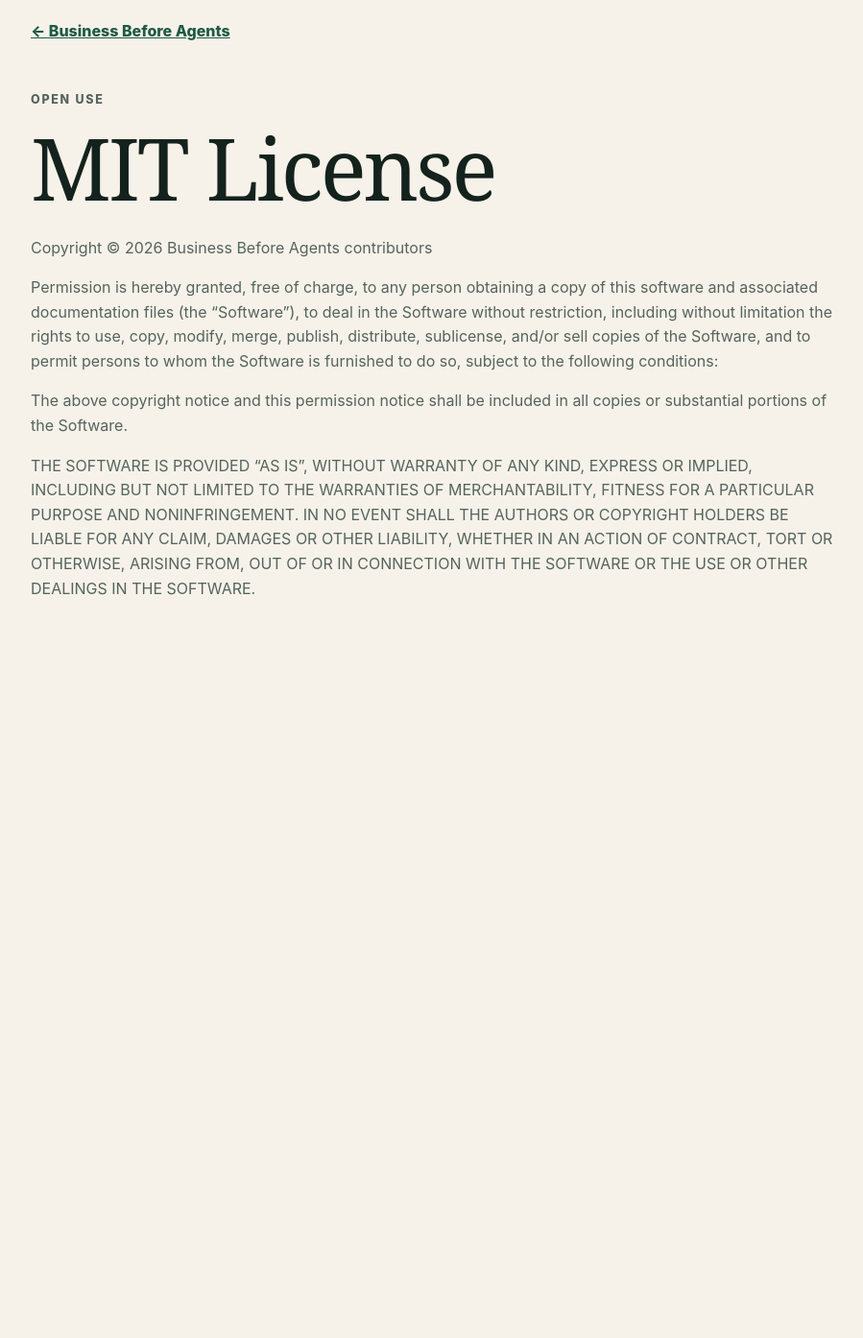
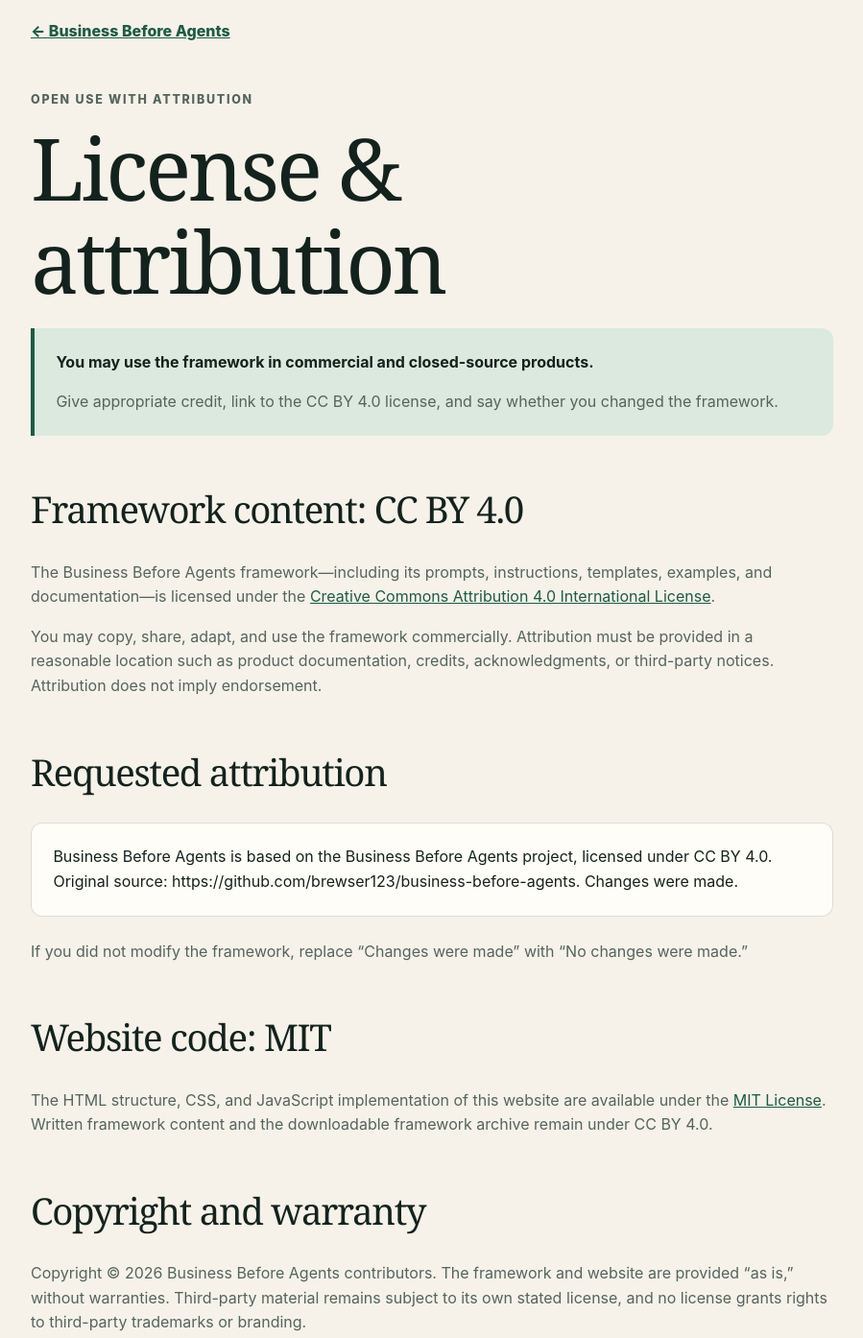
Before and after one commit to brewser123/business-before-agents, a plain HTML site: page dist/license.html in a window 1280 px wide. Shown: the part 60-1454 px from the top of the page at 96% size, without its empty margins (190-1089 px from the left). Before the commit the page ends 814 px from the top, so only its background shows below. Drawn offline with Linux system fonts and the light colour scheme.

Commit message:
Update Site source

```diff
--- a/dist/license.html
+++ b/dist/license.html
@@ -3,19 +3,34 @@
 <head>
   <meta charset="utf-8">
   <meta name="viewport" content="width=device-width, initial-scale=1">
-  <meta name="description" content="MIT License for Business Before Agents.">
-  <title>MIT License · Business Before Agents</title>
+  <meta name="description" content="License and attribution information for Business Before Agents.">
+  <title>License &amp; attribution · Business Before Agents</title>
   <link rel="stylesheet" href="styles.css">
 </head>
 <body>
   <main class="article-page">
     <a class="back-link" href="index.html">← Business Before Agents</a>
-    <p class="eyebrow">Open use</p>
-    <h1>MIT License</h1>
-    <p>Copyright © 2026 Business Before Agents contributors</p>
-    <p>Permission is hereby granted, free of charge, to any person obtaining a copy of this software and associated documentation files (the “Software”), to deal in the Software without restriction, including without limitation the rights to use, copy, modify, merge, publish, distribute, sublicense, and/or sell copies of the Software, and to permit persons to whom the Software is furnished to do so, subject to the following conditions:</p>
-    <p>The above copyright notice and this permission notice shall be included in all copies or substantial portions of the Software.</p>
-    <p>THE SOFTWARE IS PROVIDED “AS IS”, WITHOUT WARRANTY OF ANY KIND, EXPRESS OR IMPLIED, INCLUDING BUT NOT LIMITED TO THE WARRANTIES OF MERCHANTABILITY, FITNESS FOR A PARTICULAR PURPOSE AND NONINFRINGEMENT. IN NO EVENT SHALL THE AUTHORS OR COPYRIGHT HOLDERS BE LIABLE FOR ANY CLAIM, DAMAGES OR OTHER LIABILITY, WHETHER IN AN ACTION OF CONTRACT, TORT OR OTHERWISE, ARISING FROM, OUT OF OR IN CONNECTION WITH THE SOFTWARE OR THE USE OR OTHER DEALINGS IN THE SOFTWARE.</p>
+    <p class="eyebrow">Open use with attribution</p>
+    <h1>License &amp; attribution</h1>
+
+    <div class="notice">
+      <strong>You may use the framework in commercial and closed-source products.</strong>
+      <p>Give appropriate credit, link to the CC BY 4.0 license, and say whether you changed the framework.</p>
+    </div>
+
+    <h2>Framework content: CC BY 4.0</h2>
+    <p>The Business Before Agents framework—including its prompts, instructions, templates, examples, and documentation—is licensed under the <a href="https://creativecommons.org/licenses/by/4.0/">Creative Commons Attribution 4.0 International License</a>.</p>
+    <p>You may copy, share, adapt, and use the framework commercially. Attribution must be provided in a reasonable location such as product documentation, credits, acknowledgments, or third-party notices. Attribution does not imply endorsement.</p>
+
+    <h2>Requested attribution</h2>
+    <blockquote class="attribution-copy">Business Before Agents is based on the Business Before Agents project, licensed under CC BY 4.0. Original source: https://github.com/brewser123/business-before-agents. Changes were made.</blockquote>
+    <p>If you did not modify the framework, replace “Changes were made” with “No changes were made.”</p>
+
+    <h2>Website code: MIT</h2>
+    <p>The HTML structure, CSS, and JavaScript implementation of this website are available under the <a href="https://opensource.org/license/mit">MIT License</a>. Written framework content and the downloadable framework archive remain under CC BY 4.0.</p>
+
+    <h2>Copyright and warranty</h2>
+    <p>Copyright © 2026 Business Before Agents contributors. The framework and website are provided “as is,” without warranties. Third-party material remains subject to its own stated license, and no license grants rights to third-party trademarks or branding.</p>
   </main>
 </body>
 </html>
--- a/dist/styles.css
+++ b/dist/styles.css
@@ -221,6 +221,8 @@ footer p { margin: .25rem 0 0; color: var(--muted); }
 .article-page a { color: var(--green); }
 .back-link { display: inline-block; margin-bottom: 3rem; font-weight: 800; }
 .notice { padding: 1.4rem; background: var(--green-light); border-left: 4px solid var(--green); border-radius: 0 12px 12px 0; }
+.notice p:last-child { margin-bottom: 0; }
+.attribution-copy { margin: 1.5rem 0; padding: 1.4rem; color: var(--ink); background: var(--surface); border: 1px solid var(--border); border-radius: 12px; }
 
 :focus-visible { outline: 3px solid var(--amber); outline-offset: 3px; }
 
```
Also changed, not shown: dist/index.html (+2 -2 lines), LICENSES/CC-BY-4.0.txt (added), LICENSES/MIT.txt (added), 5 other files.
